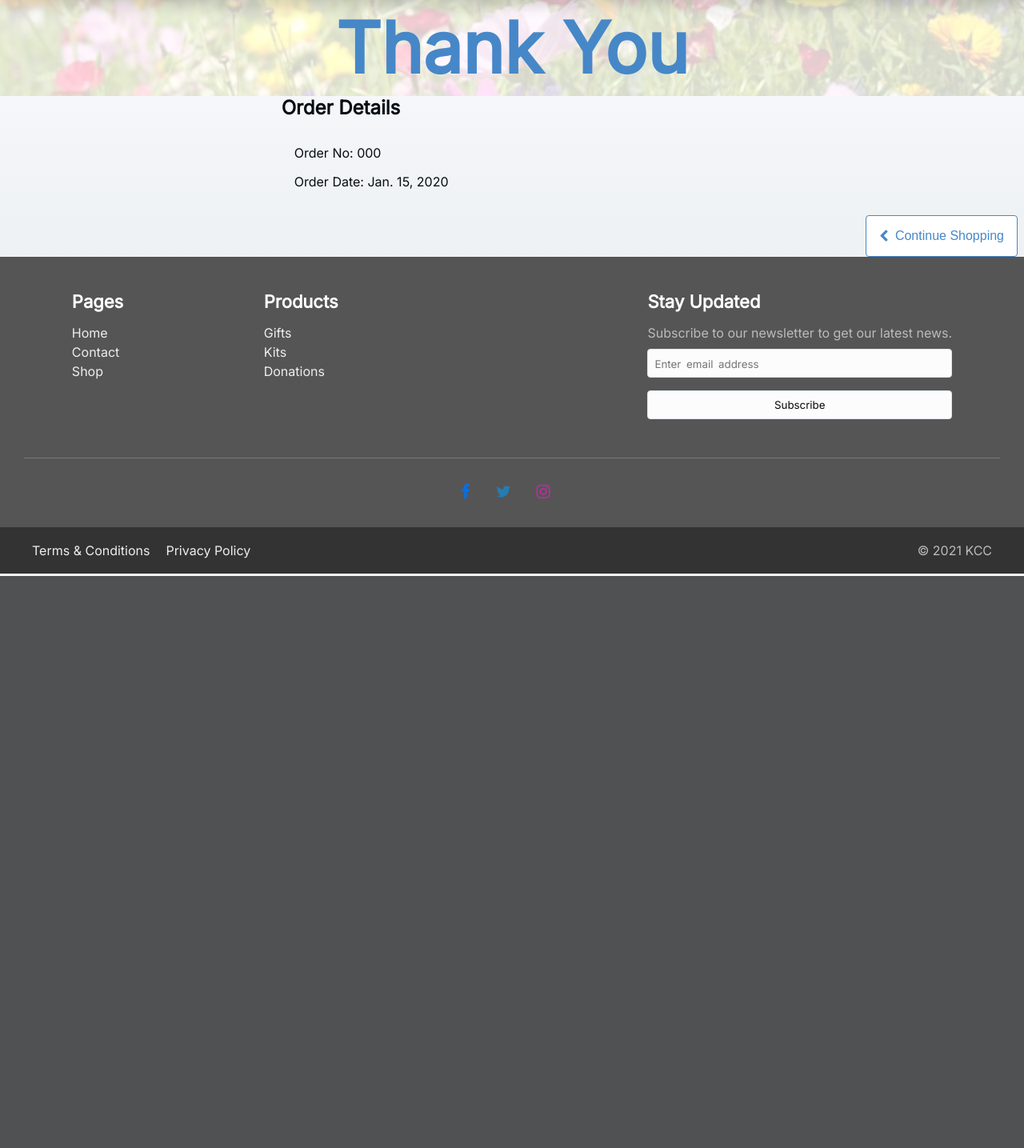
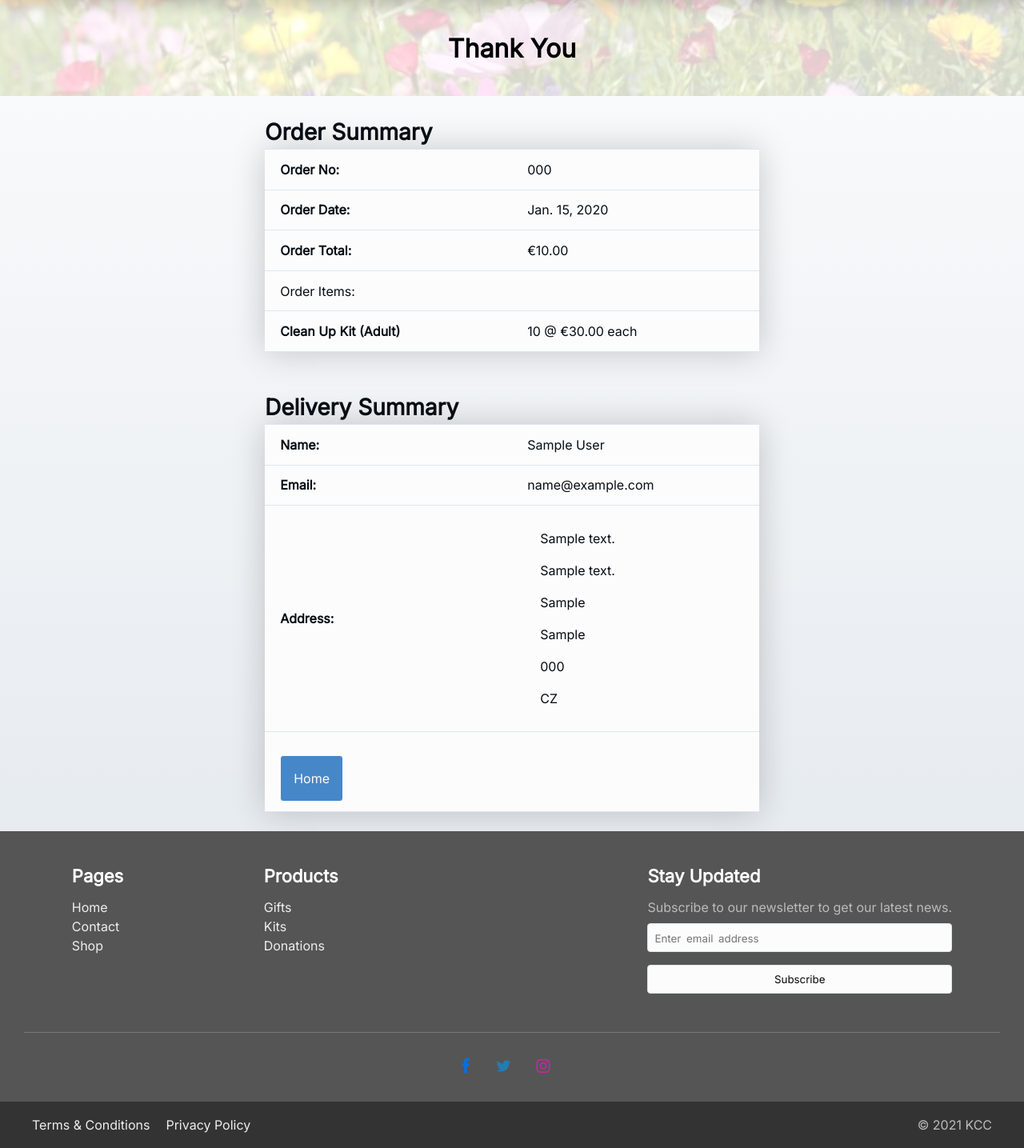
Before and after one commit to Code-Institute-Submissions/edwarddoyle-CI-MS4, a Django app: page /checkout/checkout_success/000 in a window 1280 px wide. Shown: the part 80-1515 px from the top of the page at 80% size. Before the commit the page ends 800 px from the top, so only its background shows below. Run offline with Django 3.2, Linux system fonts and the light colour scheme; data comes from the database, SQL or seed files in the repository; tables that the repository leaves empty hold one stand-in row (values such as "Sample post"); some libraries are stand-ins or nearby versions; some web fonts are replaced.

Commit message:
Updated Checkout form, added web hooks for Stripe

```diff
--- a/checkout/admin.py
+++ b/checkout/admin.py
@@ -8,14 +8,14 @@ class OrderLineItemAdminInline(admin.TabularInline):
 
 
 class OrderAdmin(admin.ModelAdmin):
-    readonly_fields = ('order_number', 'date_ordered', 'delivery_cost', 'order_total', 'grand_total',)
+    readonly_fields = ('order_number', 'date_ordered', 'delivery_cost', 'order_total', 'grand_total', 'original_bag', 'stripe_pid')
 
     fields = ('order_number', 'full_name', 'email', 'phone', 'country', 'postcode',
               'address_line_1', 'address_line_2', 'town_or_city', 'county', 'date_ordered', 'delivery_cost',
-              'order_total', 'grand_total',)
+              'order_total', 'grand_total', 'original_bag', 'stripe_pid')
 
     list_display = ('order_number', 'full_name', 'delivery_cost',
-                    'order_total', 'grand_total',)
+                    'order_total', 'grand_total', )
 
     ordering = ('-date_ordered',)
 
--- a/checkout/templates/checkout/checkout_success.html
+++ b/checkout/templates/checkout/checkout_success.html
@@ -4,48 +4,137 @@
 {% block additional_css %}
 <link rel="stylesheet" href="{% static 'css/header.css' %}">
 <link rel="stylesheet" href="{% static 'css/table.css' %}">
-<link rel="stylesheet" href="{% static 'css/stripe.css' %}">
 {% endblock %}
-
-
 
 {% block page_header %}
 <section class="masthead" role="img" aria-label="Image Description">
-   <h1>
-       Thank you
-   </h1>
-     <!-- <button>
-       BREADCRUMBS
-     </button> -->
+  <h2>
+    Thank you
+  </h2>
 </section>
 {% endblock %}
 
 {% block content %}
-<section class="bag">
-
+<section>
   <div class="pageContent">
-    <!-- div 1-->
-    <div class="orderDetails">
-      <h4>Order Details</h4>
-      <ol class="orderConfirm">
-        <li></li>
-        <li>Order No: {{ order.order_number }}</li>
-        <li>Order Date: {{ order.date_ordered }}</li>
-
-
-
-      </ol>
-
+    <div class="child">
+      <table class="table" id="orderTable">
+        <tr class="row head ">
+          <h3>Order Summary</h3>
+        </tr>
+        <tr class="row tableBody totals">
+          <td class="cell mobileHidden">
+            <h6><strong>Order No:</strong></h6>
+          </td>
+          <td class="cell">
+            <div class="title">
+              <h6><strong>Order No:</strong></h6>
+            </div>
+            <div class="content number">{{ order.order_number }}</div>
+          </td>
+        </tr>
+        <tr class="row tableBody totals">
+          <td class="cell mobileHidden">
+            <h6><strong>Order Date:</strong></h6>
+          </td>
+          <td class="cell">
+            <div class="title">
+              <h6><strong>Order Date:</strong></h6>
+            </div>
+            <div class="content number">{{ order.date_ordered }}</div>
+          </td>
+        </tr>
+        <tr class="row tableBody totals">
+          <td class="cell mobileHidden">
+            <h6><strong>Order Total:</strong></h6>
+          </td>
+          <td class="cell">
+            <div class="title">
+              <h6><strong>Order Total:</strong></h6>
+            </div>
+            <div class="content number">€{{ order.grand_total }}</div>
+          </td>
+        </tr>
+        <tr class="row tableBody totals totalHeader">
+          <td class="cell">Order Items:</td>
+        </tr>
+        {% for item in order.lineitems.all %}
+        <tr class="row tableBody totals">
+          <td class="cell mobileHidden">
+            <h6><strong>{{ item.product.name }}</strong></h6>
+          </td>
+          <td class="cell">
+            <div class="title">
+              <h6><strong>{{ item.product.name }}</strong></h6>
+            </div>
+            <div class="content number">{{ item.quantity }} @ €{{ item.product.price }} each</div>
+          </td>
+        </tr>
+        {% endfor %}
+      </table>
     </div>
-    <!-- div 2-->
-    <div>
-
-
+    <div class="child">
+      <table class="table" id="orderTable">
+        <tr class="row head ">
+          <h3>Delivery Summary</h3>
+        </tr>
+        <tr class="row tableBody totals">
+          <td class="cell mobileHidden">
+            <h6><strong>Name:</strong></h6>
+          </td>
+          <td class="cell">
+            <div class="title">
+              <h6><strong>Name:</strong></h6>
+            </div>
+            <div class="content number">{{ order.full_name }}</div>
+          </td>
+        </tr>
+        <tr class="row tableBody totals">
+          <td class="cell mobileHidden">
+            <h6><strong>Email:</strong></h6>
+          </td>
+          <td class="cell">
+            <div class="title">
+              <h6><strong>Email:</strong></h6>
+            </div>
+            <div class="content number">{{ order.email }}</div>
+          </td>
+        </tr>
+        <tr class="row tableBody totals">
+          <td class="cell mobileHidden">
+            <h6><strong>Address:</strong></h6>
+          </td>
+          <td class="cell">
+            <div class="title">
+              <h6><strong>Address:</strong></h6>
+            </div>
+            <div class="content number">
+              <ol class="addressList">
+                <li>{{ order.address_line_1 }}</li>
+                {% if order.address_line_2 %}
+                <li>{{ order.address_line_2 }}</li>
+                {% endif %}
+                <li>{{ order.town_or_city }}</li>
+                {% if order.county %}
+                <li>{{ order.county }}</li>
+                {% endif %}
+                {% if order.postcode %}
+                <li>{{ order.postcode }}</li>
+                {% endif %}
+                <li>{{ order.country }}</li>
+              </ol>
+            </div>
+          </td>
+        </tr>
+        <tr class="row tableBody totals totalHeader">
+          <td class="cell">
+            <div class="buttonRow fEnd">
+              <a class="button" href="{% url 'home' %}">Home</a>
+            </div>
+          </td>
+        </tr>
+      </table>
     </div>
-
-    </div>
-      <div class="buttonRow fEnd">
-        <a href="{% url 'products' %}"><button class="button flip" style="margin-right: .5rem; text-align: center;"><i class="icon-left" style="margin-right: .5rem;"></i>Continue Shopping</button></a>
-      </div>
+  </div>
 </section>
 {% endblock %}
--- a/checkout/urls.py
+++ b/checkout/urls.py
@@ -1,7 +1,11 @@
 from django.urls import path, include
 from . import views
+from .webhooks import webhook
 
 urlpatterns = [
     path('', views.checkout, name="checkout"),
-    path('checkout_success/<order_number>', views.checkout_success, name="checkout_success"),
+    path('checkout_success/<order_number>',
+         views.checkout_success, name="checkout_success"),
+    path('cache_checkout_data/', views.cache_checkout_data, name='cache_checkout_data'),
+    path('wh/', webhook, name="webhook"),
 ]
--- a/checkout/views.py
+++ b/checkout/views.py
@@ -1,14 +1,37 @@
-from django.shortcuts import render, redirect, reverse, get_object_or_404
+from django.shortcuts import (
+    render, redirect, reverse, get_object_or_404, HttpResponse
+)
+from django.views.decorators.http import require_POST
 from django.contrib import messages
 from django.conf import settings
-from django.http import HttpResponse
 
+# from profiles.forms import UserProfileForm
+# from profiles.models import UserProfile
+from bag.contexts import bag_contents
 from .forms import OrderForm
 from .models import Order, OrderItem
 from products.models import Product
-from bag.contexts import bag_contents
 
 import stripe
+import json
+
+
+@require_POST
+def cache_checkout_data(request):
+    try:
+        pid = request.POST.get('client_secret').split('_secret')[0]
+        stripe.api_key = settings.STRIPE_SECRET_KEY
+        stripe.PaymentIntent.modify(pid, metadata={
+            'bag': json.dumps(request.session.get('bag', {})),
+            'save_info': request.POST.get('save_info'),
+            'username': request.user,
+        })
+        return HttpResponse(status=200)
+    except Exception as e:
+        messages.error(request, ('Sorry, your payment cannot be '
+                                 'processed right now. Please try '
+                                 'again later.'))
+        return HttpResponse(content=e, status=400)
 
 
 def checkout(request):
@@ -29,13 +52,12 @@ def checkout(request):
             'address_line_2': request.POST['address_line_2'],
             'county': request.POST['county'],
         }
-
         order_form = OrderForm(form_data)
         if order_form.is_valid():
             order = order_form.save(commit=False)
-            # pid = request.POST.get('client_secret').split('_secret')[0]
-            # order.stripe_pid = pid
-            # order.original_bag = json.dumps(bag)
+            pid = request.POST.get('client_secret').split('_secret')[0]
+            order.stripe_pid = pid
+            order.original_bag = json.dumps(bag)
             order.save()
             for item_id, item_data in bag.items():
                 try:
@@ -49,52 +71,90 @@ def checkout(request):
                         order_line_item.save()
                 except Product.DoesNotExist:
                     messages.error(request, (
-                        "One of the products in your bag wasn't "
-                        "found in our database. "
-                        "Please call us for assistance!")
+                        "SERVER ERROR")
                     )
                     order.delete()
                     return redirect(reverse('view_bag'))
 
             request.session['save_info'] = 'save-info' in request.POST
-            return redirect(reverse('checkout_success',
-                                    args=[order.order_number]))
+            return redirect(reverse('checkout_success', args=[order.order_number]))
         else:
-            messages.error(request, ('There was an error with your form. '
-                                     'Please double check your information.'))
+            messages.error(request, 'There was an error with your form. \
+                Please double check your information.')
     else:
         bag = request.session.get('bag', {})
         if not bag:
-            messages.error(request, "Theres nothing in your bag")
+            messages.error(request, "There's nothing in your bag at the moment")
             return redirect(reverse('products'))
 
         current_bag = bag_contents(request)
         total = current_bag['grand_total']
         stripe_total = round(total * 100)
         stripe.api_key = stripe_secret_key
-        intent = stripe.PaymentIntent.create(
+        intent = stripe.PaymentIntent().create(
             amount=stripe_total,
-            currency=settings.STRIPE_CURRENCY
+            currency=settings.STRIPE_CURRENCY,
         )
+        # if request.user.is_authenticated:
+        #     try:
+        #         profile = UserProfile.objects.get(user=request.user)
+        #         order_form = OrderForm(initial={
+        #             'full_name': profile.user.get_full_name(),
+        #             'email': profile.user.email,
+        #             'phone': profile.default_phone,
+        #             'country': profile.default_country,
+        #             'postcode': profile.default_postcode,
+        #             'town_or_city': profile.default_town_or_city,
+        #             'address_line_1': profile.default_address_line_1,
+        #             'address_line_2': profile.default_address_line_2,
+        #             'county': profile.default_county,
+        #         })
+        #     except UserProfile.DoesNotExist:
+        #         order_form = OrderForm()
+        # else:
+        order_form = OrderForm()
 
-        order_form = OrderForm()
-        template = 'checkout/checkout.html'
-        context = {
-            'order_form': order_form,
-            'stripe_public_key': stripe_public_key,
-            'client_secret': intent.client_secret
-        }
+    if not stripe_public_key:
+        messages.warning(request, 'Stripe public key is missing. \
+            Did you forget to set it in your environment?')
 
-        return render(request, template, context)
+    template = 'checkout/checkout.html'
+    context = {
+        'order_form': order_form,
+        'stripe_public_key': stripe_public_key,
+        'client_secret': intent.client_secret,
+    }
+
+    return render(request, template, context)
 
 
 def checkout_success(request, order_number):
 
     save_info = request.session.get('save_info')
     order = get_object_or_404(Order, order_number=order_number)
+
+    if request.user.is_authenticated:
+       # profile = UserProfile.objects.get(user=request.user)
+       # order.user_profile = profile
+        order.save()
+
+        if save_info:
+            profile_data = {
+                'default_phone': order.phone,
+                'default_country': order.country,
+                'default_postcode': order.postcode,
+                'default_town_or_city': order.town_or_city,
+                'default_address_line_1': order.address_line_1,
+                'default_address_line_2': order.address_line_2,
+                'default_county': order.county,
+            }
+            user_profile_form = UserProfileForm(profile_data, instance=profile)
+            if user_profile_form.is_valid():
+                user_profile_form.save()
+
     messages.success(request, f'Order successfully processed! \
-            Your order number is {order_number}. A confirmation \
-            email will be sent to {order.email}.')
+        Your order number is {order_number}. A confirmation \
+        email will be sent to {order.email}.')
 
     if 'bag' in request.session:
         del request.session['bag']
```
Also changed, not shown: checkout/models.py (+8 -1 lines), checkout/templates/checkout/checkout.html (+59 -42 lines), checkout/webhook_handler.py (added, +138 -0 lines), checkout/webhooks.py (added, +57 -0 lines), checkout/migrations/0003_auto_20211201_0258.py (added), checkout/migrations/0004_alter_order_country.py (added).
